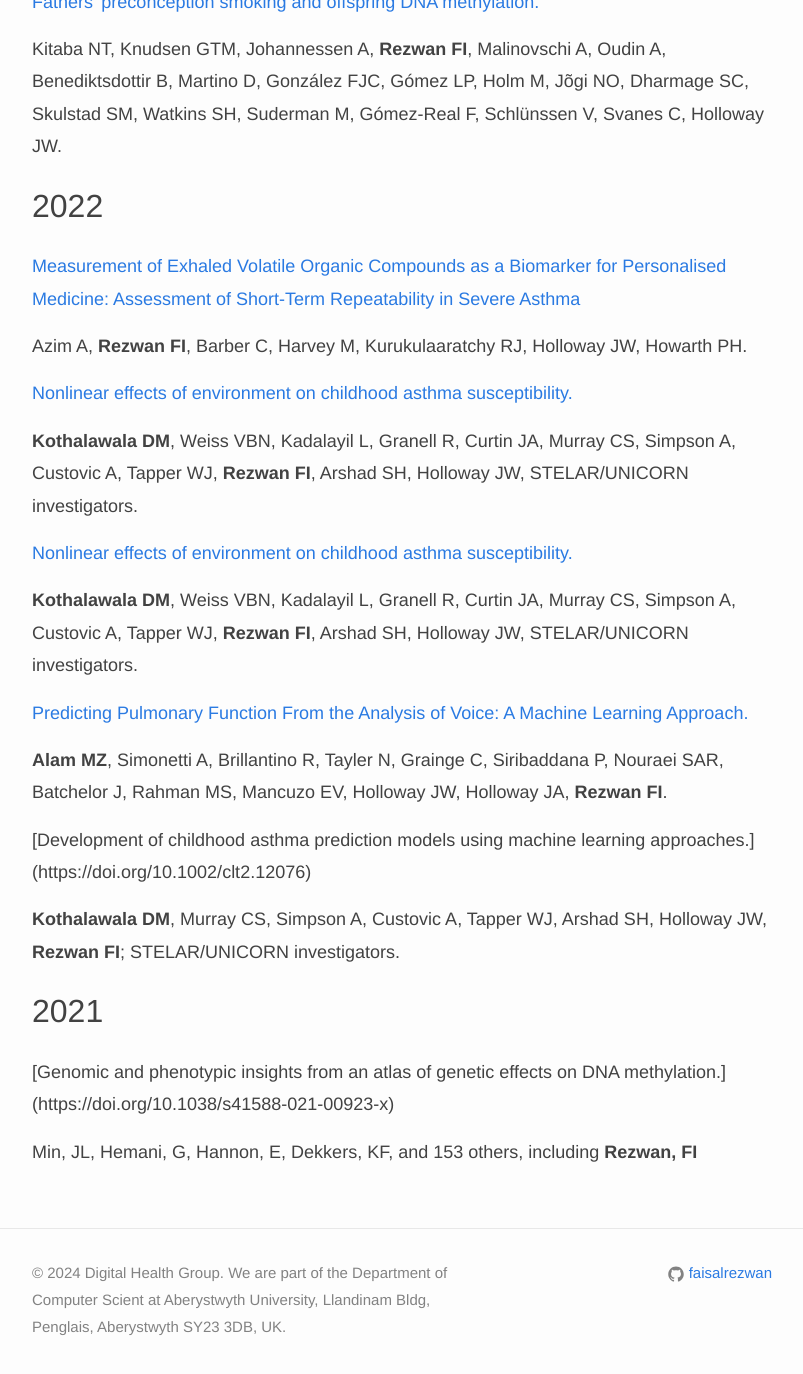
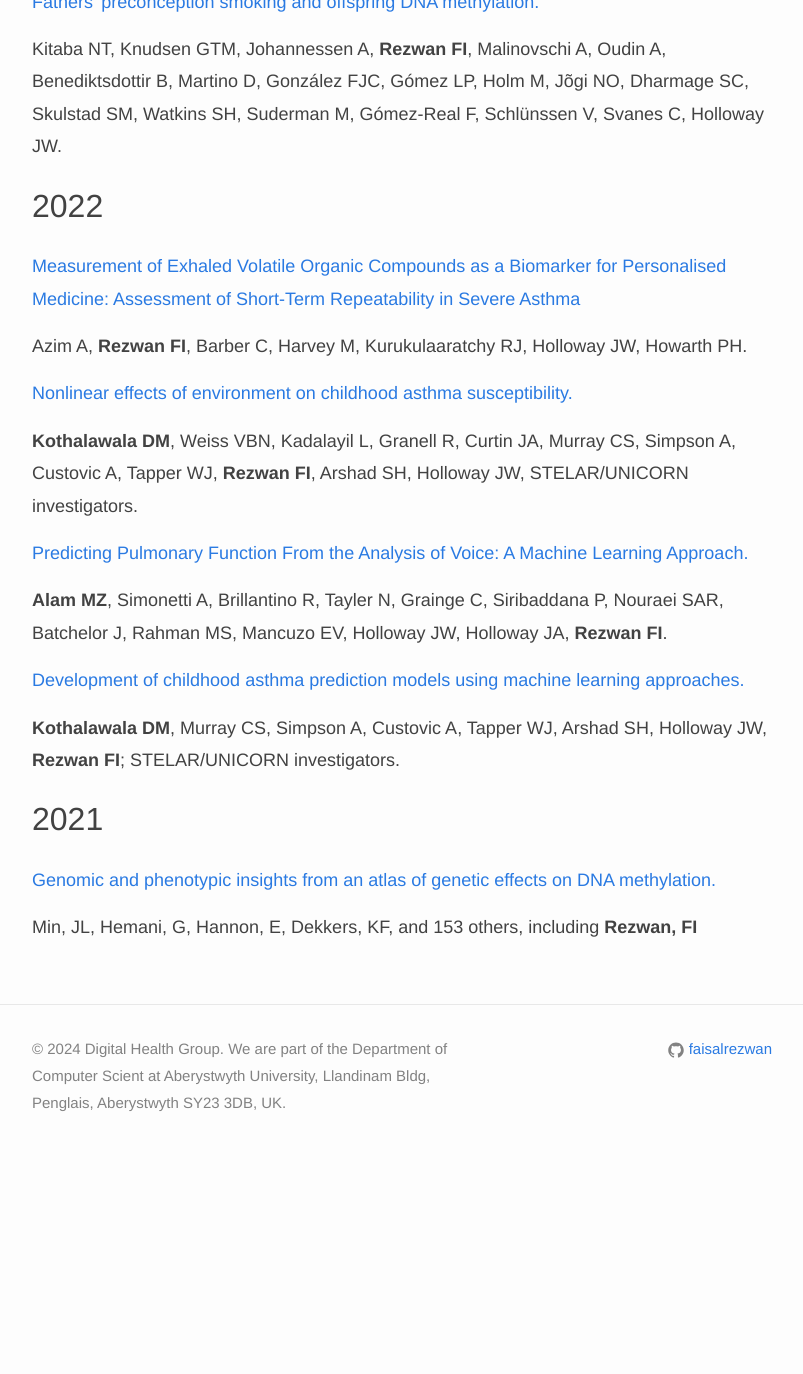
Before and after one commit to rezwanlab/Test, a Jekyll site: the page built from _pages/publications/index.md, in a window 1280 px wide and 1400 px high, scrolled down 926 px. Shown: the top 1374 px of the window, without its empty margins (238-1041 px from the left). Built offline with Jekyll 4.4.1, drawn with Linux system fonts in a browser that asks for light colours; nearby versions of some CDN libraries; after the commit the page ends 2102 px from its top, so only the background shows below that.

Commit message:
Update index.md

```diff
--- a/_pages/publications/index.md
+++ b/_pages/publications/index.md
@@ -39,21 +39,16 @@ Azim A, **Rezwan FI**, Barber C, Harvey M, Kurukulaaratchy RJ, Holloway JW, Howa
 
 **Kothalawala DM**, Weiss VBN, Kadalayil L, Granell R, Curtin JA, Murray CS, Simpson A, Custovic A, Tapper WJ, **Rezwan FI**, Arshad SH, Holloway JW, STELAR/UNICORN investigators.
 
-[Nonlinear effects of environment on childhood asthma susceptibility.](https://doi.org/10.1111/pai.13777)
-
-**Kothalawala DM**, Weiss VBN, Kadalayil L, Granell R, Curtin JA, Murray CS, Simpson A, Custovic A, Tapper WJ, **Rezwan FI**, Arshad SH, Holloway JW, STELAR/UNICORN investigators.
-
-
 [Predicting Pulmonary Function From the Analysis of Voice: A Machine Learning Approach.](https://doi.org/10.3389/fdgth.2022.750226)
 
 **Alam MZ**, Simonetti A, Brillantino R, Tayler N, Grainge C, Siribaddana P, Nouraei SAR, Batchelor J, Rahman MS, Mancuzo EV, Holloway JW, Holloway JA, **Rezwan FI**.
 
-[Development of childhood asthma prediction models using machine learning approaches.] (https://doi.org/10.1002/clt2.12076)
+[Development of childhood asthma prediction models using machine learning approaches.](https://doi.org/10.1002/clt2.12076)
 
 **Kothalawala DM**, Murray CS, Simpson A, Custovic A, Tapper WJ, Arshad SH, Holloway JW, **Rezwan FI**; STELAR/UNICORN investigators.
 
 ## 2021
 
-[Genomic and phenotypic insights from an atlas of genetic effects on DNA methylation.] (https://doi.org/10.1038/s41588-021-00923-x)
+[Genomic and phenotypic insights from an atlas of genetic effects on DNA methylation.](https://doi.org/10.1038/s41588-021-00923-x)
 
 Min, JL, Hemani, G, Hannon, E, Dekkers, KF, and 153 others, including **Rezwan, FI**
```
